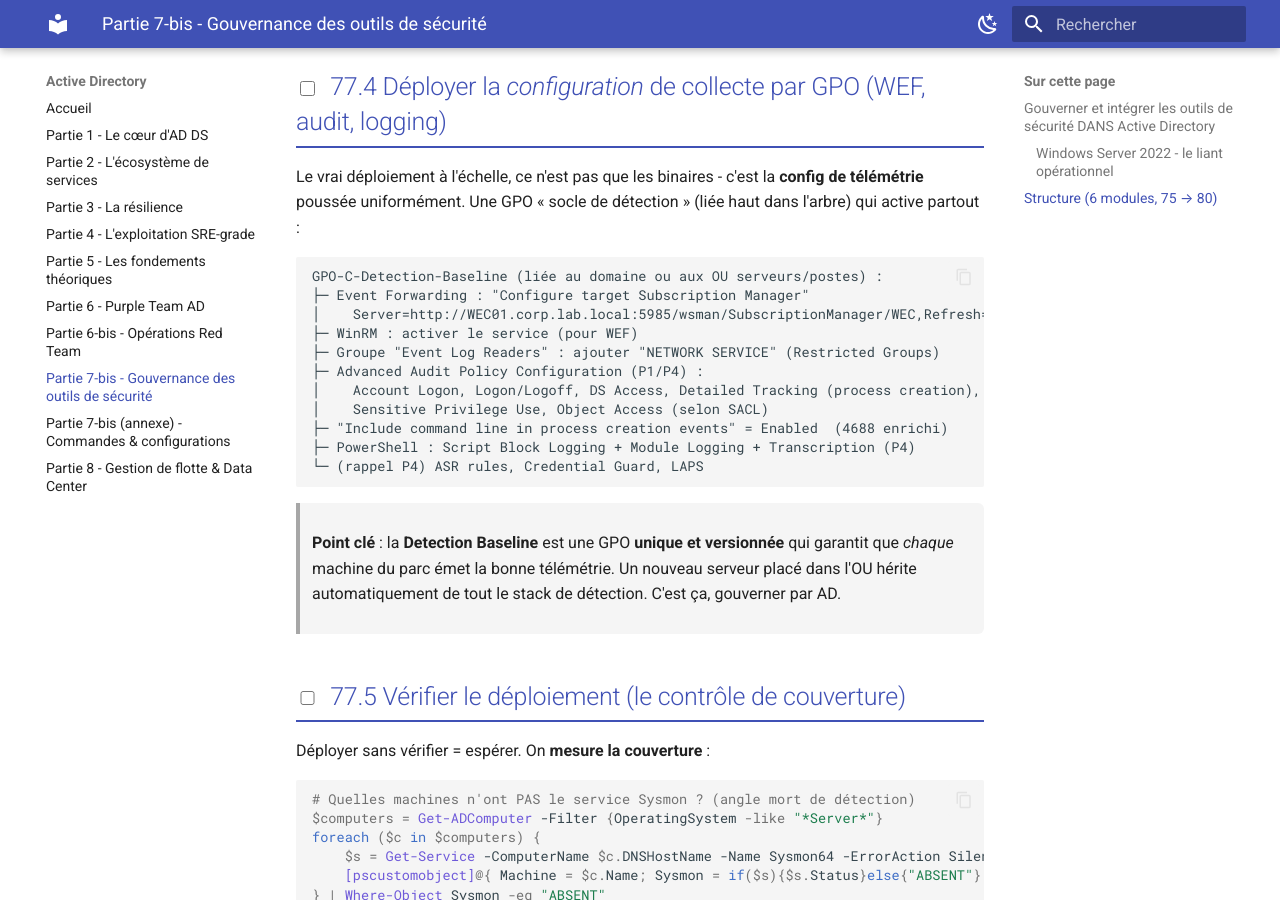
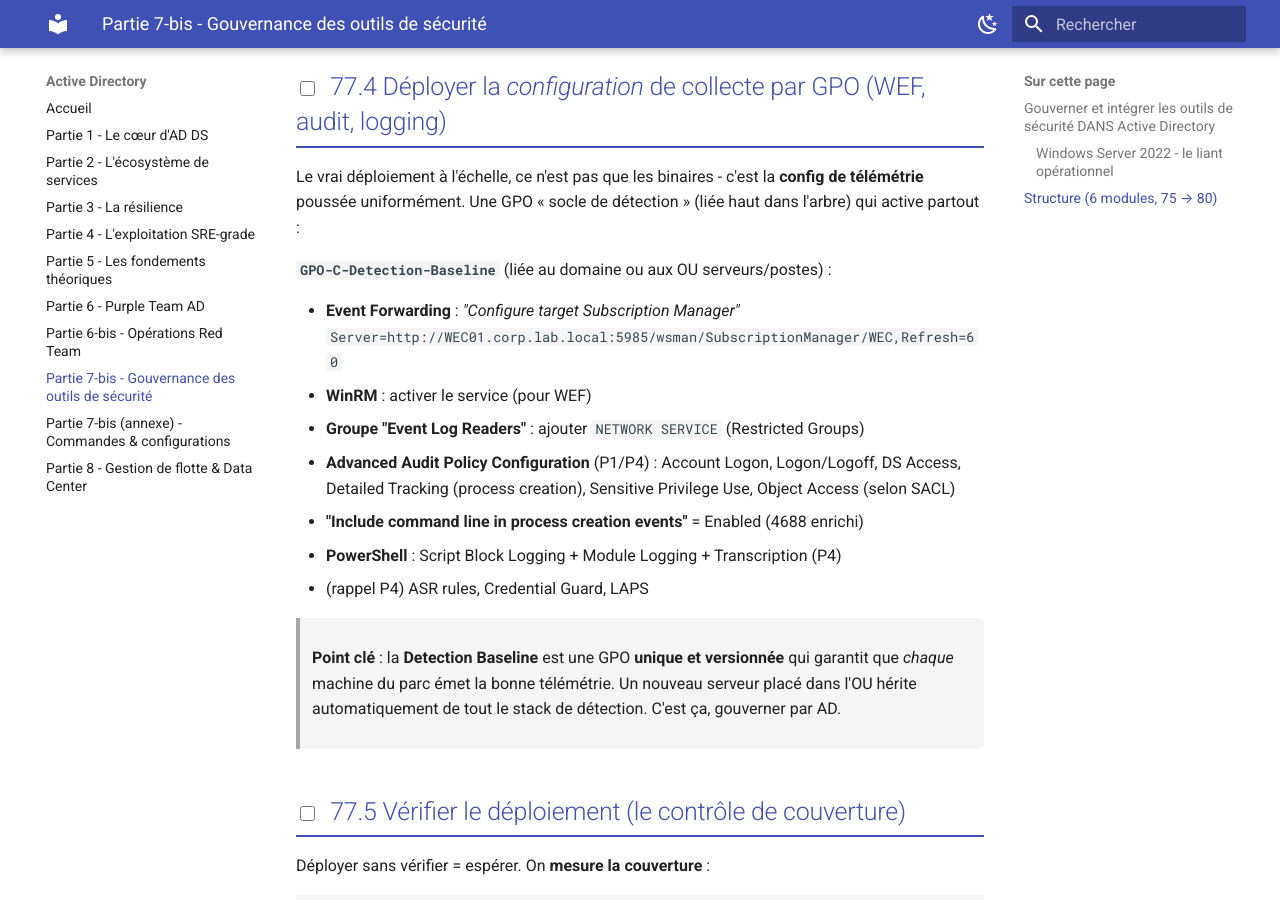
Before and after one commit to andrihan/Active-Directory, an MkDocs documentation site: the page built from docs/07-bis-gouvernance.md, in a window 1280 px wide and 900 px high, scrolled down 6079 px. Built offline with MkDocs 1.6.1 and Material for MkDocs 9.7.7, drawn with Linux system fonts in a browser that asks for light colours.

````diff
--- a/docs/07-bis-gouvernance.md
+++ b/docs/07-bis-gouvernance.md
@@ -167,19 +167,15 @@ msiexec /i \\corp.lab.local\Deploy\Wazuh\wazuh-agent.msi /q `
 
 Le vrai déploiement à l'échelle, ce n'est pas que les binaires - c'est la **config de télémétrie** poussée uniformément. Une GPO « socle de détection » (liée haut dans l'arbre) qui active partout :
 
-```
-GPO-C-Detection-Baseline (liée au domaine ou aux OU serveurs/postes) :
-├─ Event Forwarding : "Configure target Subscription Manager"
-│    Server=http://WEC01.corp.lab.local:5985/wsman/SubscriptionManager/WEC,Refresh=60
-├─ WinRM : activer le service (pour WEF)
-├─ Groupe "Event Log Readers" : ajouter "NETWORK SERVICE" (Restricted Groups)
-├─ Advanced Audit Policy Configuration (P1/P4) :
-│    Account Logon, Logon/Logoff, DS Access, Detailed Tracking (process creation),
-│    Sensitive Privilege Use, Object Access (selon SACL)
-├─ "Include command line in process creation events" = Enabled  (4688 enrichi)
-├─ PowerShell : Script Block Logging + Module Logging + Transcription (P4)
-└─ (rappel P4) ASR rules, Credential Guard, LAPS
-```
+**`GPO-C-Detection-Baseline`** (liée au domaine ou aux OU serveurs/postes) :
+
+- **Event Forwarding** : *"Configure target Subscription Manager"*<br/>`Server=http://WEC01.corp.lab.local:5985/wsman/SubscriptionManager/WEC,Refresh=60`
+- **WinRM** : activer le service (pour WEF)
+- **Groupe "Event Log Readers"** : ajouter `NETWORK SERVICE` (Restricted Groups)
+- **Advanced Audit Policy Configuration** (P1/P4) : Account Logon, Logon/Logoff, DS Access, Detailed Tracking (process creation), Sensitive Privilege Use, Object Access (selon SACL)
+- **"Include command line in process creation events"** = Enabled (4688 enrichi)
+- **PowerShell** : Script Block Logging + Module Logging + Transcription (P4)
+- (rappel P4) ASR rules, Credential Guard, LAPS
 
 > **Point clé** : la **Detection Baseline** est une GPO **unique et versionnée** qui garantit que *chaque* machine du parc émet la bonne télémétrie. Un nouveau serveur placé dans l'OU hérite automatiquement de tout le stack de détection. C'est ça, gouverner par AD.
 
````
